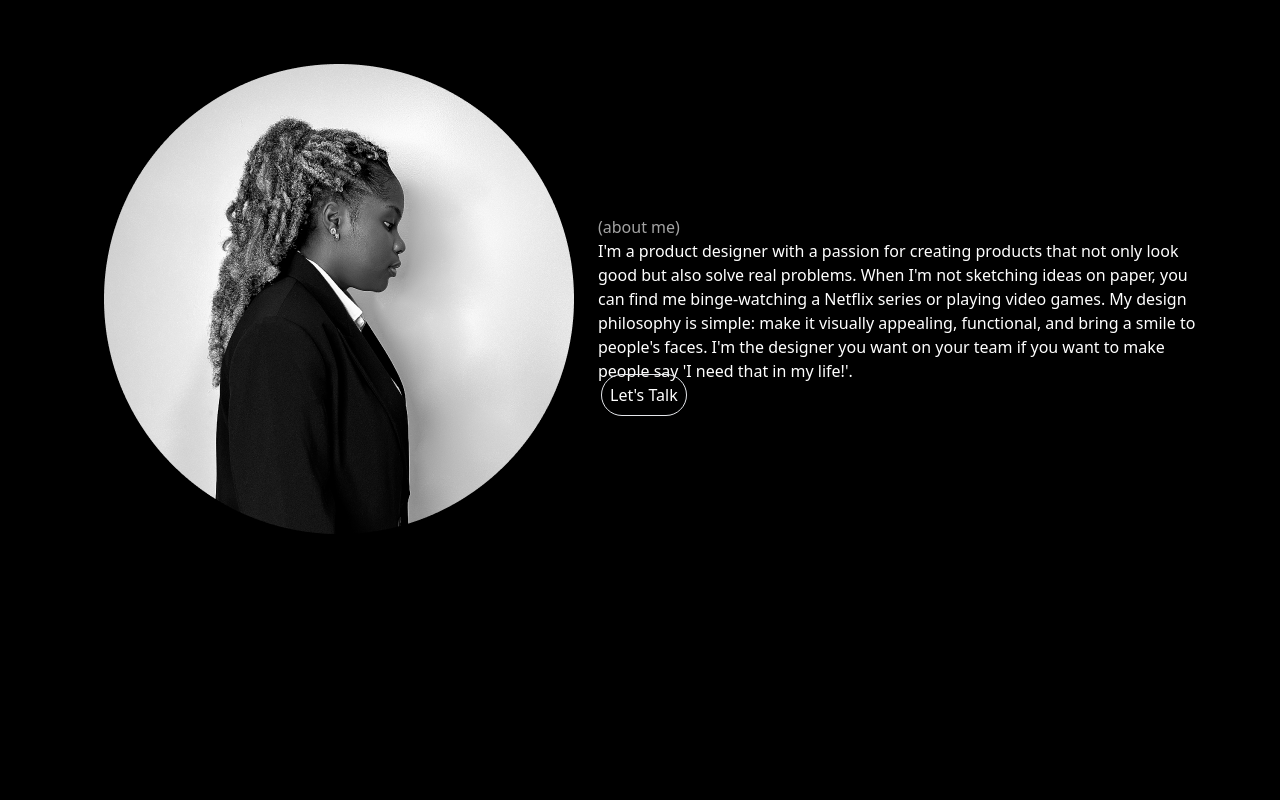
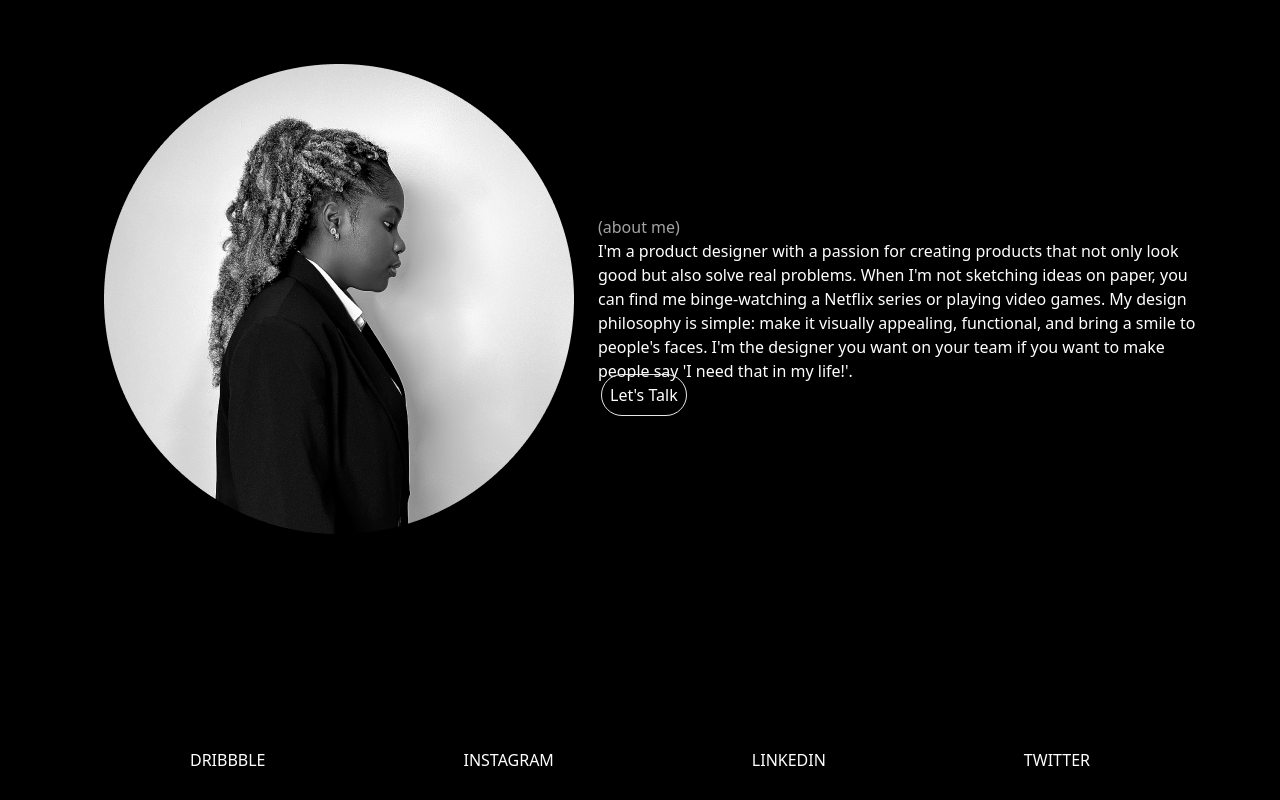
Before and after one commit to flinkonlinkon/Product-Designer, a website built with Vite: page index.html in a window 1280 px wide. Shown: the part 1398-2198 px from the top of the page. Before the commit the page ends 2038 px from the top, so only its background shows below. Built offline with nearby package versions, Linux system fonts and the light colour scheme.

Commit message:
footer update

```diff
--- a/index.html
+++ b/index.html
@@ -58,6 +58,15 @@
     <button class="rounded-full border-[1px] p-2 ml-2 md:relative md:left-[593px] md:top-[-224px]">Let's Talk</button>
 </section>
 
+<section class="h-full mt-[100px]">
+    <footer class="mb-5 flex justify-evenly uppercase">
+        <a class="hover:bg-red-300 hover:text-black rounded-full p-2" href="https://dribbble.com/CynthiaU">dribbble</a>
+        <a class="hover:bg-red-300 hover:text-black rounded-full p-2" href="https://www.instagram.com/cynthiaugwudesigns/">instagram </a>
+        <a class="hover:bg-red-300 hover:text-black rounded-full p-2" href="https://www.linkedin.com/checkpoint/challengesV2/AQFhyumiLhWlrwAAAZFQneszzLyFF55-JpF_xDeZGTBgrWakMH-_HIQmf5MWnDDQp_1v0DPln6H2H6mDg5UN1DxH0QlvY76c0g?original_referer=https%3A%2F%2Fcynthiaugwu.com%2F"> linkedin</a>
+        <a class="hover:bg-red-300 hover:text-black rounded-full p-2" href="https://x.com/CynthiiaUgwu?mx=2"> twitter</a>
+    </footer>
+</section>
+
 </body>
 <script src="script.js"></script>
 </html>
```
